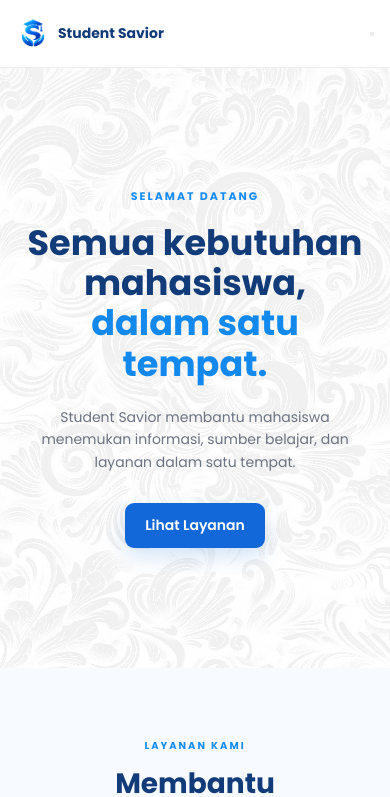
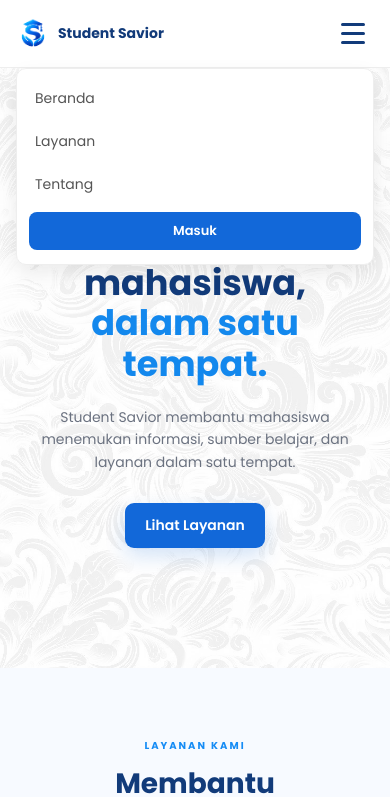
Before and after one commit to Adjieshyam/Savior, a plain HTML site: page index-indonesia-burger.html in a window 390 px wide. Both pictures are taken after a click on the button "Buka menu". Shown: the top 797 px of the page. Drawn offline with Linux system fonts and the light colour scheme.

Commit message:
Update project

```diff
--- a/index-indonesia-burger.html
+++ b/index-indonesia-burger.html
@@ -11,7 +11,7 @@
 
     <link href="https://fonts.googleapis.com/css2?family=Poppins:wght@400;500;600;700&display=swap" rel="stylesheet">
 
-    <link rel="stylesheet" href="style-responsive.css">
+    <link rel="stylesheet" href="style-responsive-indonesia.css">
 </head>
 
 <body>
--- a/style-responsive.css
+++ b/style-responsive-indonesia.css
@@ -22,6 +22,26 @@ body {
 /* =========================
    NAVBAR
 ========================= */
+
+/* HAMBURGER MENU */
+.menu-btn {
+    display: none;
+    border: none;
+    background: transparent;
+    cursor: pointer;
+    padding: 6px;
+}
+
+.menu-btn span {
+    display: block;
+    width: 24px;
+    height: 2px;
+    background: #123b7a;
+    margin: 5px 0;
+    border-radius: 2px;
+}
+
+
 
 .navbar {
     width: 100%;
@@ -433,9 +453,22 @@ footer {
         padding: 0 60px;
     }
 
+
+    .menu-btn {
+        display: none;
+    }
+
     nav {
-        display: block;
+        display: flex;
+        align-items: center;
     }
+
+    nav .login-btn {
+        display: inline-block;
+        margin-left: 8px;
+        margin-right: 0;
+    }
+
 
     .brand span {
         font-size: 16px;
@@ -467,6 +500,42 @@ footer {
         height: 68px;
         padding: 0 16px;
     }
+
+    .menu-btn {
+        display: block;
+    }
+
+    nav {
+        display: none;
+        position: absolute;
+        top: 68px;
+        left: 16px;
+        right: 16px;
+        background: white;
+        padding: 10px 0;
+        border: 1px solid #eeeeee;
+        border-radius: 10px;
+        box-shadow: 0 8px 20px rgba(0, 0, 0, 0.08);
+    }
+
+    nav.show {
+        display: flex;
+        flex-direction: column;
+    }
+
+    nav a {
+        display: block;
+        margin: 0;
+        padding: 11px 18px;
+        font-size: 14px;
+    }
+
+    nav .login-btn {
+        display: block;
+        margin: 6px 12px;
+        text-align: center;
+    }
+
 
     .brand img {
         width: 34px;
@@ -505,3 +574,53 @@ footer {
         font-size: clamp(21px, 6vw, 26px);
     }
 }
+
+/* ===== HAMBURGER FINAL ===== */
+@media (max-width: 767px) {
+    .menu-btn {
+        display: flex !important;
+        flex-direction: column;
+        justify-content: center;
+        align-items: center;
+        width: 42px;
+        height: 42px;
+        border: 0;
+        background: transparent;
+        cursor: pointer;
+        padding: 5px;
+        margin-left: auto;
+        z-index: 1002;
+    }
+
+    .menu-btn span {
+        display: block;
+        width: 24px;
+        height: 3px;
+        margin: 3px 0;
+        background: #123b7a;
+        border-radius: 3px;
+    }
+
+    .navbar nav {
+        display: none !important;
+    }
+
+    .navbar nav.show {
+        display: flex !important;
+        position: absolute;
+        top: 68px;
+        left: 16px;
+        right: 16px;
+        flex-direction: column;
+        background: #fff;
+        border: 1px solid #eeeeee;
+        border-radius: 10px;
+        padding: 8px 0;
+        box-shadow: 0 8px 20px rgba(0,0,0,.08);
+    }
+}
+
+@media (min-width: 768px) {
+    .menu-btn { display: none !important; }
+    .navbar nav { display: flex !important; align-items: center; }
+}
```
